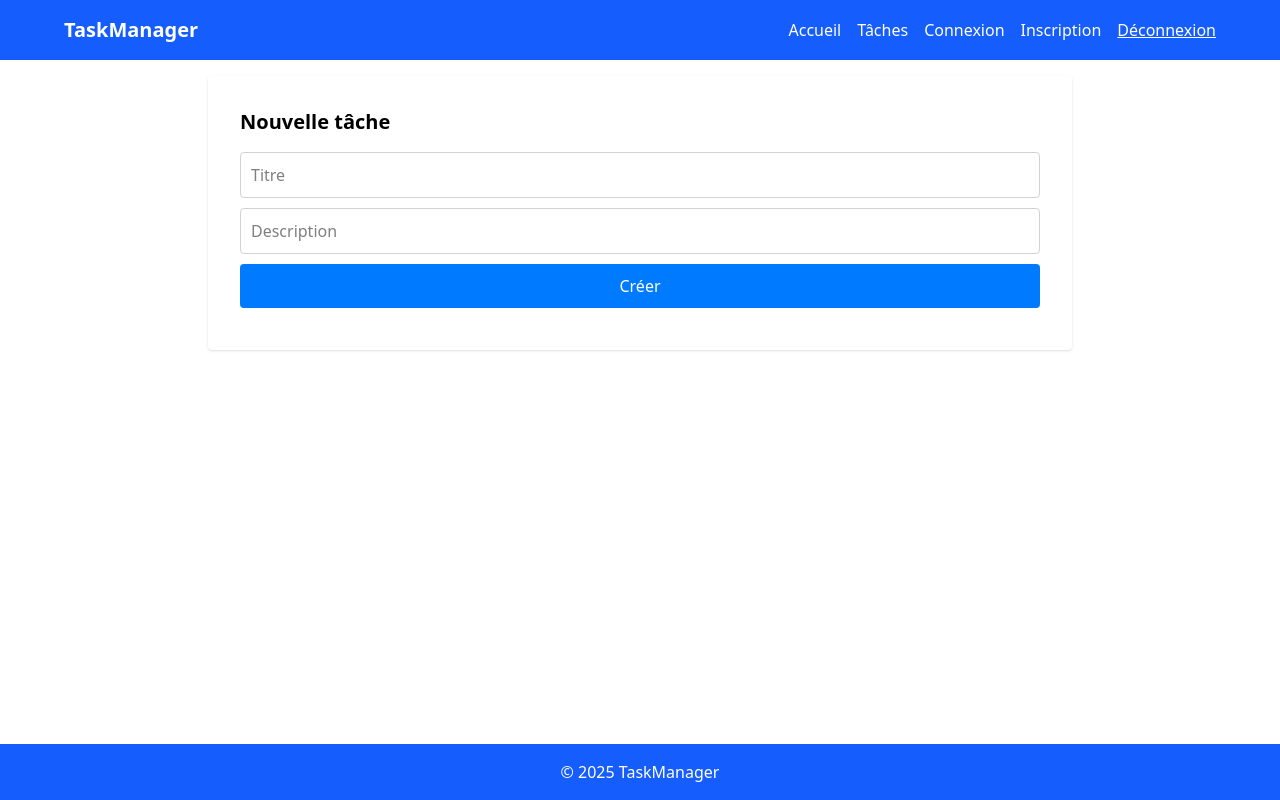
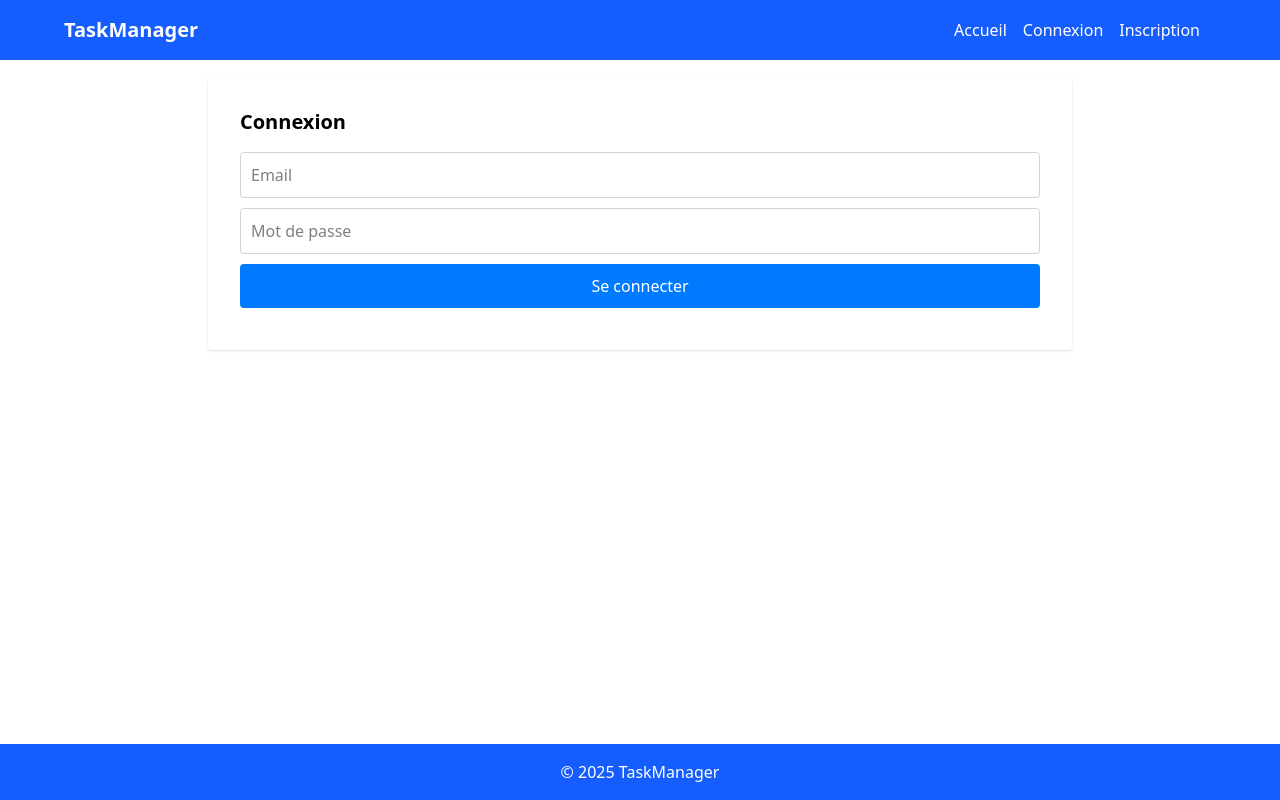
Before and after one commit to rigal34/taskmanager, a React (Vite) app: page /login in a window 1280 px wide. Built offline with nearby package versions, Linux system fonts and the light colour scheme.

Commit message:
Jeton remonté en état dans App, menu conditionnel

```diff
--- a/db.json
+++ b/db.json
@@ -1,5 +1,31 @@
 {
-  "users": [],
+  "users": [
+    {
+      "email": "bruno@gmail.com",
+      "password": "$2a$10$BHFw6y0i3LautE8FiLnlNernwGX4KjmUplEvKua0vc/rjIrqhF752",
+      "id": 1
+    },
+    {
+      "email": "nono@gmail.com",
+      "password": "$2a$10$JiSYEmmMioluULdjHhsHB./WrWtwRLfECEv9dzuY3r7Xgug/gTCie",
+      "id": 2
+    },
+    {
+      "email": "test123@test.fr",
+      "password": "$2a$10$fIuyqsmqtpXRJYWH5Y6.EOPkPk/24xmfihMFZ8.Ji.IYuURcyG4Aq",
+      "id": 3
+    },
+    {
+      "email": "brunoTeste@gmail.com",
+      "password": "$2a$10$dbggTz1GJCKmOsYO6iQzROYRrdanl2nihszXThkIPhaR2QFlVq8wy",
+      "id": 4
+    },
+    {
+      "email": "rigal@gmail.com",
+      "password": "$2a$10$A7N8hWP7XNXzv7QNwjuiFu3W9cmEiIkAy/HPIPGUpRQ51rR6PG6xW",
+      "id": 5
+    }
+  ],
   "tasks": [
     {
       "id": 1,
--- a/src/App.jsx
+++ b/src/App.jsx
@@ -1,4 +1,5 @@
-import { Route,Routes } from "react-router-dom";
+import { useState } from "react";
+import { Route, Routes } from "react-router-dom";
 import Footer from "./components/Footer";
 import Header from "./components/Header";
 import Home from "./pages/Home";
@@ -9,28 +10,26 @@ import CreatTask from "./pages/CreateTask";
 import EditTask from "./pages/EditTask";
 
 function App() {
+  const [token, setToken] = useState(localStorage.getItem("token"));
   return (
     <div className="flex flex-col min-h-screen">
-      <Header></Header>
+      <Header token={token} setToken={setToken} />
       <main className="flex-1 w-full max-w-4xl mx-auto p-4">
         <Routes>
+          <Route path="/" element={<Home />} />
 
-          <Route path="/" element={<Home/>}/>
+          <Route path="/login" element={<Login setToken={setToken} />} />
 
-          <Route path="/login" element={<Login/>}/>
+          <Route path="/register" element={<Registeur />} />
 
-          <Route path="/register" element={<Registeur />}/>
+          <Route path="/tasks" element={<Tasks />} />
 
-          <Route path="/tasks" element={<Tasks />}/>
+          <Route path="/create" element={<CreatTask />} />
 
-          <Route path="/create" element={<CreatTask />}/>
+          <Route path="/edit" element={<EditTask />} />
 
-          <Route path="/edit" element={<EditTask/>}/>
-
-          <Route path="*" element={<p>Page introuvable</p>}/>
-
+          <Route path="*" element={<p>Page introuvable</p>} />
         </Routes>
-
       </main>
       <Footer></Footer>
     </div>
--- a/src/components/Header.jsx
+++ b/src/components/Header.jsx
@@ -1,6 +1,13 @@
-import { Link } from "react-router-dom";
+import { Link, useNavigate } from "react-router-dom";
 
-function Header() {
+function Header({ token, setToken }) {
+  const navigate = useNavigate();
+
+  const handleLogout = () => {
+    localStorage.removeItem("token");
+    setToken(null);
+    navigate("/login");
+  };
   return (
     <header className="bg-blue-600 text-white p-4">
       <div className="max-w-6xl mx-auto flex justify-between items-center">
@@ -9,19 +16,28 @@ function Header() {
           <Link className="mr-4" to="/">
             Accueil
           </Link>
+          {token && (
             <Link className="mr-4" to="/tasks">
               Tâches
             </Link>
+          )}
+          {!token && (
             <Link className="mr-4" to="/login">
               Connexion
             </Link>
+          )}
 
+          {!token && (
             <Link className="mr-4" to="/register">
               Inscription
             </Link>
+          )}
 
-          <button className="underline">Déconnexion</button>
-
+          {token && (
+            <button className="underline" onClick={handleLogout}>
+              Déconnexion
+            </button>
+          )}
         </nav>
       </div>
     </header>
--- a/src/pages/Login.jsx
+++ b/src/pages/Login.jsx
@@ -1,37 +1,54 @@
 import { useState } from "react";
+import { useNavigate } from "react-router-dom";
+import axios from "axios";
 
-export default function CreateTask() {
-  const [titre, setTitre] = useState("");
-  const [description, setDescription] = useState("");
+export default function Login({ setToken }) {
+  const [email, setEmail] = useState("");
+  const [password, setPassword] = useState("");
+  const [error, setError] = useState(false);
+  const navigate = useNavigate();
 
-  const handleSubmit = (e) => {
+  const handleSubmit = async (e) => {
     e.preventDefault();
-    console.log(titre, description);
+    setError(false);
+
+    try {
+      const result = await axios.post("http://localhost:3000/login", {
+        email,
+        password,
+      });
+      localStorage.setItem("token", result.data.accessToken);
+      setToken(result.data.accessToken);
+      navigate("/tasks");
+    } catch (err) {
+      if (err.response?.status === 400) setError(true);
+    }
   };
 
   return (
     <form className="bg-white p-8 rounded shadow" onSubmit={handleSubmit}>
-      <h2 className="text-xl font-semibold mb-4">Nouvelle tâche</h2>
+      <h2 className="text-xl font-semibold mb-4">Connexion</h2>
       <input
-        type="text"
-        placeholder="Titre"
-        value={titre}
-        onChange={(e) => setTitre(e.target.value)}
+        type="email"
+        placeholder="Email"
+        value={email}
+        onChange={(e) => setEmail(e.target.value)}
         className="block w-full mb-3 p-3 border border-gray-300 rounded"
       />
       <input
-        type="text"
-        placeholder="Description"
-        value={description}
-        onChange={(e) => setDescription(e.target.value)}
+        type="password"
+        placeholder="Mot de passe"
+        value={password}
+        onChange={(e) => setPassword(e.target.value)}
         className="block w-full mb-3 p-3 border border-gray-300 rounded"
       />
       <button
         type="submit"
         className="block w-full p-3 bg-blue-600 text-white rounded"
       >
-        Créer
+        Se connecter
       </button>
+      {error && <p className="error-form">Identifiants invalides</p>}
     </form>
   );
 }
--- a/src/pages/Register.jsx
+++ b/src/pages/Register.jsx
@@ -1,17 +1,20 @@
 import axios from "axios";
 import { useState } from "react";
+import { useNavigate } from "react-router-dom";
 
 export default function Register() {
   const [email, setEmail] = useState("");
   const [password, setPassword] = useState("");
+  const navigate = useNavigate();
 
-  const handleSubmit = (e) => {
+  const handleSubmit = async(e) => {
     e.preventDefault();
     if(!email || !password){
       return;
     }
-    axios.post()
-    console.log(email, password);
+   await axios.post("http://localhost:3000/register",{email, password})
+   navigate("/login");
+
   };
 
   return (
```
Also changed, not shown: 1 other file (tests, documents, lock files or other folders). Lines whose indentation alone changed are shown as unchanged.
